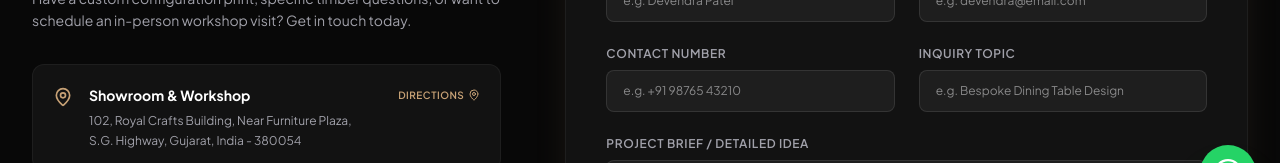
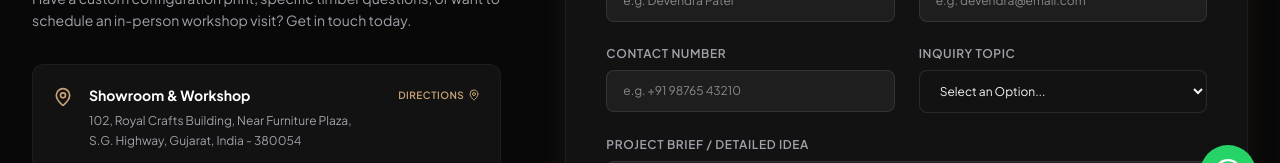
Before and after one commit to Krushal043/bansighar, a Next.js app: page /contact-us in a window 1280 px wide. Shown: the part 575-738 px from the top of the page. Built offline with nearby package versions, Linux system fonts and the light colour scheme; a web font is replaced by a local one.

Commit message:
Add turnkey contracting services to homepage and convert contact form inquiry topic to dropdown select

```diff
--- a/src/app/contact-us/page.tsx
+++ b/src/app/contact-us/page.tsx
@@ -22,13 +22,44 @@ function ContactFormContent() {
 
   const [isSubmitting, setIsSubmitting] = useState(false);
   const [isSuccess, setIsSuccess] = useState(false);
+  const [dynamicOptions, setDynamicOptions] = useState<string[]>([]);
+
+  const standardOptions = [
+    "Bespoke Commissions",
+    "Space Layout Consultations",
+    "Teak & Walnut Restoration",
+    "White-Glove Delivery",
+    "Stone Work",
+    "Ceiling & 2x2 Folding Ceiling",
+    "Electric Work",
+    "Plumber Work",
+    "AC Work",
+    "Core Cutting",
+    "PVC & Wooden Furniture",
+    "Color Work",
+    "Aluminium Window",
+    "Office Partition",
+    "Shower Glass",
+    "All Glass Work",
+    "ACP Elevation",
+    "Aluminium Themes",
+  ];
 
   useEffect(() => {
     let subjectText = "";
     if (initialInquiry) {
-      subjectText = `Inquiry about: ${initialInquiry}`;
+      subjectText = `Inquiry: ${initialInquiry}`;
+      setDynamicOptions([subjectText]);
     } else if (initialService) {
-      subjectText = `Service Inquiry: ${initialService}`;
+      const matched = standardOptions.find(
+        (opt) => opt.toLowerCase() === initialService.toLowerCase()
+      );
+      if (matched) {
+        subjectText = matched;
+      } else {
+        subjectText = `Service: ${initialService}`;
+        setDynamicOptions([subjectText]);
+      }
     }
     setFormData((prev) => ({
       ...prev,
@@ -251,15 +282,53 @@ function ContactFormContent() {
               <label htmlFor="subject" className="text-xs font-semibold text-luxury-muted uppercase tracking-wider">
                 Inquiry Topic
               </label>
-              <input
-                type="text"
+              <select
                 id="subject"
                 name="subject"
+                required
                 value={formData.subject}
                 onChange={handleChange}
-                placeholder="e.g. Bespoke Dining Table Design"
-                className="w-full bg-white/5 border border-white/10 rounded-lg px-4 py-3 text-xs text-luxury-text focus:outline-none focus:border-luxury-gold focus:ring-1 focus:ring-luxury-gold transition-all"
-              />
+                className="w-full bg-[#121212] border border-white/10 rounded-lg px-4 py-3 text-xs text-luxury-text focus:outline-none focus:border-luxury-gold focus:ring-1 focus:ring-luxury-gold transition-all"
+              >
+                <option value="" disabled className="text-luxury-muted">Select an Option...</option>
+                {/* Dynamic Options */}
+                {dynamicOptions.map((opt) => (
+                  <option key={opt} value={opt} className="bg-luxury-charcoal text-white font-semibold">
+                    {opt}
+                  </option>
+                ))}
+
+                <option disabled className="text-luxury-gold text-xs font-semibold bg-luxury-black/90">
+                  --- FURNITURE COLLECTIONS ---
+                </option>
+                <option value="Bespoke Commissions" className="bg-luxury-charcoal text-white">Bespoke Commissions (Solid Wood)</option>
+                <option value="Space Layout Consultations" className="bg-luxury-charcoal text-white">Space Layout Consultations</option>
+                <option value="Teak & Walnut Restoration" className="bg-luxury-charcoal text-white">Teak & Walnut Restoration</option>
+                <option value="White-Glove Delivery" className="bg-luxury-charcoal text-white">White-Glove Delivery</option>
+
+                <option disabled className="text-luxury-gold text-xs font-semibold bg-luxury-black/90">
+                  --- TURNKEY CONTRACTING SERVICES ---
+                </option>
+                <option value="Stone Work" className="bg-luxury-charcoal text-white">Stone Work</option>
+                <option value="Ceiling & 2x2 Folding Ceiling" className="bg-luxury-charcoal text-white">Ceiling & 2x2 Folding Ceiling</option>
+                <option value="Electric Work" className="bg-luxury-charcoal text-white">Electric Work</option>
+                <option value="Plumber Work" className="bg-luxury-charcoal text-white">Plumber Work</option>
+                <option value="AC Work" className="bg-luxury-charcoal text-white">AC Work</option>
+                <option value="Core Cutting" className="bg-luxury-charcoal text-white">Core Cutting</option>
+                <option value="PVC & Wooden Furniture" className="bg-luxury-charcoal text-white">PVC & Wooden Furniture</option>
+                <option value="Color Work" className="bg-luxury-charcoal text-white">Color Work</option>
+                <option value="Aluminium Window" className="bg-luxury-charcoal text-white">Aluminium Window</option>
+                <option value="Office Partition" className="bg-luxury-charcoal text-white">Office Partition</option>
+                <option value="Shower Glass" className="bg-luxury-charcoal text-white">Shower Glass</option>
+                <option value="All Glass Work" className="bg-luxury-charcoal text-white">All Glass Work</option>
+                <option value="ACP Elevation" className="bg-luxury-charcoal text-white">ACP Elevation</option>
+                <option value="Aluminium Themes" className="bg-luxury-charcoal text-white">Aluminium Themes</option>
+
+                <option disabled className="text-luxury-gold text-xs font-semibold bg-luxury-black/90">
+                  --- GENERAL ---
+                </option>
+                <option value="Other / General Inquiry" className="bg-luxury-charcoal text-white">Other / General Inquiry</option>
+              </select>
             </div>
           </div>
 
--- a/src/app/page.tsx
+++ b/src/app/page.tsx
@@ -4,6 +4,11 @@ import Image from "next/image";
 import Link from "next/link";
 import { ArrowRight, Star, ChevronLeft, ChevronRight, Award, Compass, Heart, ShieldCheck } from "lucide-react";
 import { useState } from "react";
+import {
+  FaGem, FaBorderAll, FaBolt, FaFaucet, FaWind, FaTools,
+  FaCouch, FaPaintRoller, FaWindowMaximize, FaColumns, FaShower,
+  FaBuilding, FaHammer
+} from "react-icons/fa";
 
 export default function Home() {
   const categories = [
@@ -274,6 +279,70 @@ export default function Home() {
         </div>
       </section>
 
+      {/* Turnkey Contracting Services Overview */}
+      <section className="py-24 relative z-10 border-t border-white/5 bg-[#08080a]">
+        <div className="max-w-7xl mx-auto px-6 lg:px-8">
+          <div className="flex flex-col md:flex-row md:items-end justify-between gap-6 mb-16">
+            <div>
+              <span className="text-xs uppercase tracking-widest text-luxury-gold font-semibold">
+                Turnkey Solutions
+              </span>
+              <h2 className="font-display text-3xl sm:text-4xl lg:text-5xl font-bold text-white mt-2">
+                Architectural & Contracting Services
+              </h2>
+              <p className="text-luxury-muted text-xs sm:text-sm mt-3 max-w-xl leading-relaxed">
+                Beyond custom woodworking, we design and execute high-end architectural works. From stone laying and designer ceilings to electrical, plumbing, and glass systems.
+              </p>
+            </div>
+            <Link
+              href="/services"
+              className="text-xs font-semibold uppercase tracking-wider text-luxury-gold hover:text-luxury-gold-light flex items-center gap-1.5 transition-colors group shrink-0"
+            >
+              Explore all contracting services
+              <ArrowRight className="w-4 h-4 group-hover:translate-x-1 transition-transform" />
+            </Link>
+          </div>
+
+          <div className="grid grid-cols-1 sm:grid-cols-2 lg:grid-cols-3 xl:grid-cols-4 gap-6">
+            {[
+              { name: "Stone Work", icon: <FaGem className="w-4 h-4 text-luxury-gold" /> },
+              { name: "Ceiling & 2x2 Folding Ceiling", icon: <FaBorderAll className="w-4 h-4 text-luxury-gold" /> },
+              { name: "Electric Work", icon: <FaBolt className="w-4 h-4 text-luxury-gold" /> },
+              { name: "Plumber Work", icon: <FaFaucet className="w-4 h-4 text-luxury-gold" /> },
+              { name: "AC Work", icon: <FaWind className="w-4 h-4 text-luxury-gold" /> },
+              { name: "Core Cutting", icon: <FaTools className="w-4 h-4 text-luxury-gold" /> },
+              { name: "Furniture PVC & Wooden", icon: <FaCouch className="w-4 h-4 text-luxury-gold" /> },
+              { name: "Color Work", icon: <FaPaintRoller className="w-4 h-4 text-luxury-gold" /> },
+              { name: "Aluminium Window", icon: <FaWindowMaximize className="w-4 h-4 text-luxury-gold" /> },
+              { name: "Office Partition", icon: <FaColumns className="w-4 h-4 text-luxury-gold" /> },
+              { name: "Shower Glass", icon: <FaShower className="w-4 h-4 text-luxury-gold" /> },
+              { name: "All Glass Work", icon: <FaGem className="w-4 h-4 text-luxury-gold" /> },
+              { name: "ACP Elevation", icon: <FaBuilding className="w-4 h-4 text-luxury-gold" /> },
+              { name: "Aluminium Themes", icon: <FaHammer className="w-4 h-4 text-luxury-gold" /> },
+            ].map((svc, idx) => (
+              <Link
+                key={idx}
+                href={`/services`}
+                className="p-5 rounded-xl bg-luxury-charcoal/40 border border-white/5 hover:border-luxury-gold/30 hover:bg-luxury-charcoal hover:-translate-y-1 transition-all duration-300 group flex items-center gap-4"
+              >
+                <div className="w-9 h-9 rounded-lg bg-luxury-gold/5 flex items-center justify-center shrink-0 group-hover:bg-luxury-gold/15 transition-all duration-300">
+                  {svc.icon}
+                </div>
+                <div className="flex flex-col">
+                  <span className="text-xs sm:text-sm font-bold text-white group-hover:text-luxury-gold transition-colors">
+                    {svc.name}
+                  </span>
+                  <span className="text-[10px] text-luxury-gold/70 group-hover:text-luxury-gold transition-colors flex items-center gap-0.5 mt-0.5 opacity-0 group-hover:opacity-100 duration-300">
+                    Learn more
+                    <ArrowRight className="w-2.5 h-2.5" />
+                  </span>
+                </div>
+              </Link>
+            ))}
+          </div>
+        </div>
+      </section>
+
       {/* 5. Featured Masterpieces */}
       <section className="py-24 relative z-10">
         <div className="max-w-7xl mx-auto px-6 lg:px-8">
--- a/src/app/services/page.tsx
+++ b/src/app/services/page.tsx
@@ -2,9 +2,9 @@ import { Compass, Hammer, Paintbrush, Truck, ArrowRight, CheckCircle2 } from "lu
 import Link from "next/link";
 import {
   FaGem, FaBorderAll, FaBolt, FaFaucet, FaWind, FaTools,
-  FaSofa, FaPaintRoller, FaWindowMaximize, FaColumns, FaShower,
+  FaCouch, FaPaintRoller, FaWindowMaximize, FaColumns, FaShower,
   FaBuilding, FaHammer
-} from "react-icons/fa6";
+} from "react-icons/fa";
 
 export const metadata = {
   title: "Our Services | Bansighar Enterprise",
@@ -106,7 +106,7 @@ export default function Services() {
     {
       title: "PVC & Wooden Furniture",
       desc: "Custom water-resistant PVC kitchen and vanity carcasses paired with luxury wooden shutters and premium hardware.",
-      icon: <FaSofa className="w-5 h-5 text-luxury-gold" />,
+      icon: <FaCouch className="w-5 h-5 text-luxury-gold" />,
     },
     {
       title: "Color Work",
```
